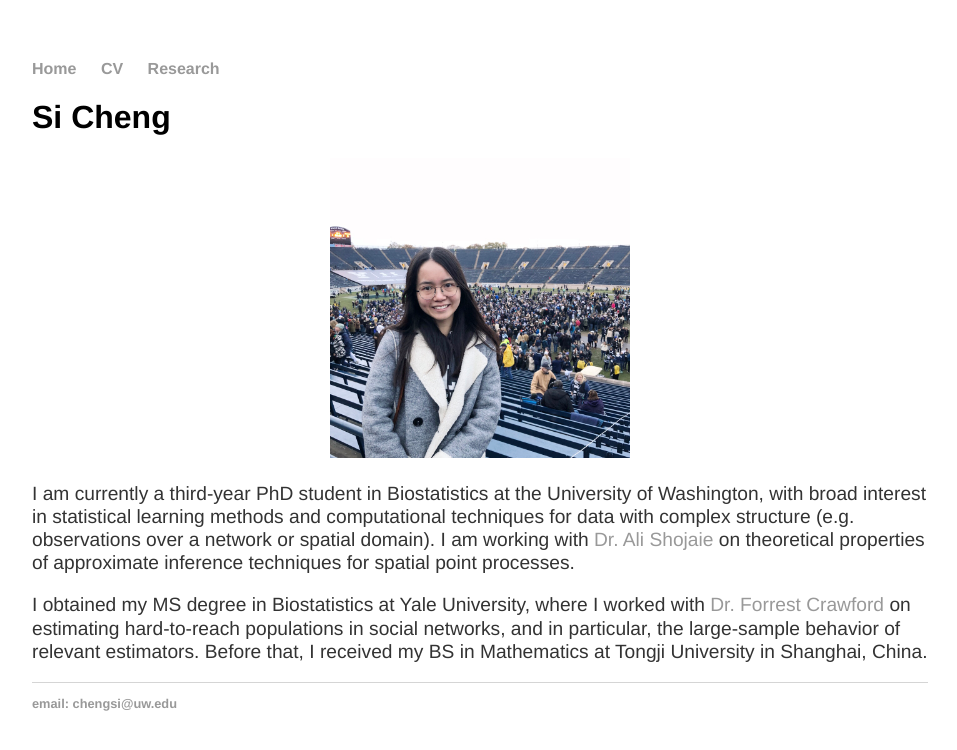
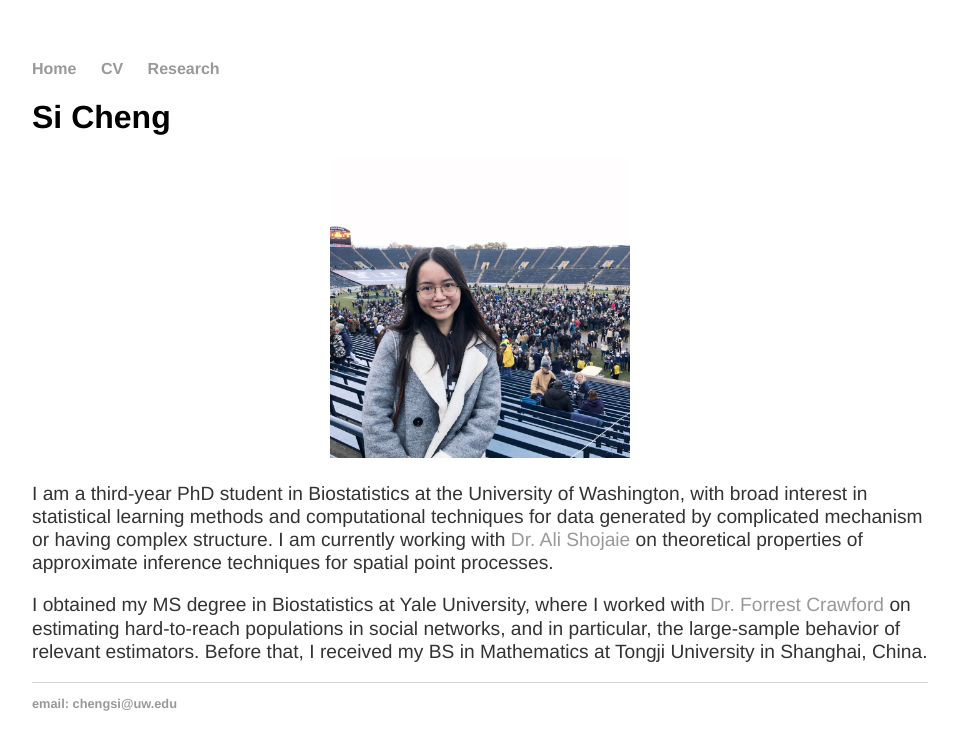
Before and after one commit to chengs94/chengs94.github.io, a Jekyll site: the page built from index.html, in a window 1280 px wide. Shown: the top 750 px of the page, without its empty margins (160-1117 px from the left). Built offline with Jekyll 4.4.1, drawn with Linux system fonts in a browser that asks for light colours.

Commit message:
Update index.html
minor edits

```diff
--- a/index.html
+++ b/index.html
@@ -5,9 +5,9 @@ title: Si Cheng's Homepage
 <div class="blurb">
 	<h1>Si Cheng</h1>
 	<p align="center"><img src="profile_photo.jpg" width="300" height="300"></p>
-	<p align="left">I am currently a third-year PhD student in Biostatistics at the University of Washington,
+	<p align="left">I am a third-year PhD student in Biostatistics at the University of Washington,
 		with broad interest in statistical learning methods and computational techniques for data
-		with complex structure (e.g. observations over a network or spatial domain). I am working with
+		generated by complicated mechanism or having complex structure. I am currently working with
 		<a href="http://faculty.washington.edu/ashojaie/">Dr. Ali Shojaie</a> on
 		theoretical properties of approximate inference techniques for spatial point processes.</p>
 
```
